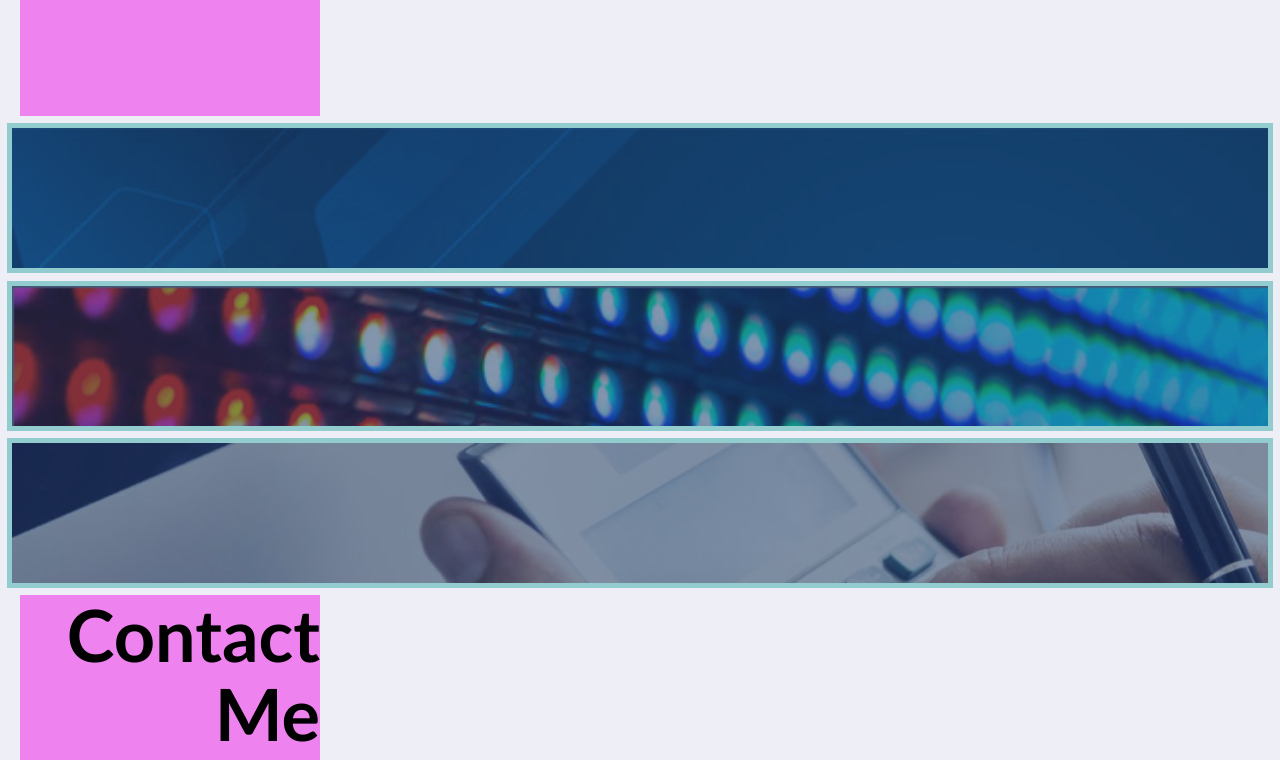
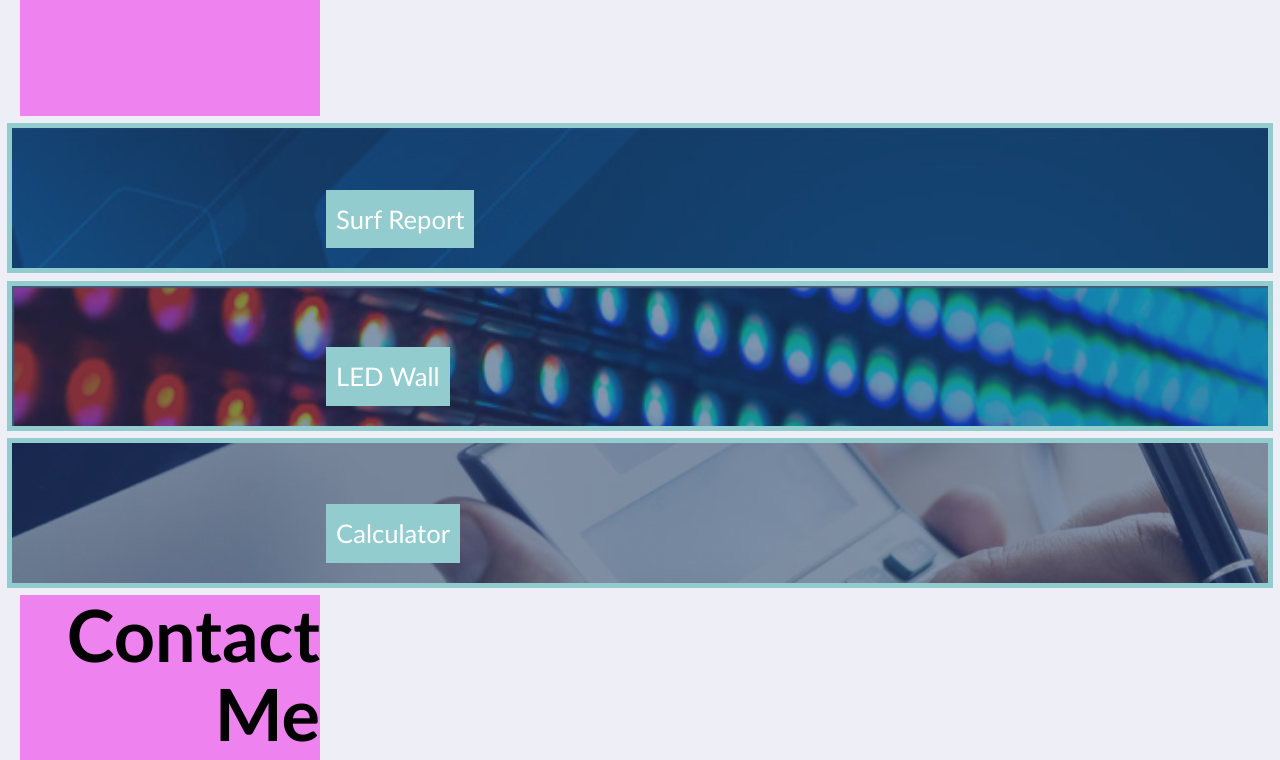
Before and after one commit to jaornelas/advanced-css-challenge, a plain HTML site: page index.html in a window 1280 px wide. Shown: the part 619-1379 px from the top of the page. Drawn offline with Linux system fonts and the light colour scheme; files whose address does not match are found by name.

Commit message:
add text to boxes

```diff
--- a/assets/styles.css
+++ b/assets/styles.css
@@ -208,6 +208,15 @@ nav a:hover {
     font-size: 0.9rem;
 }
 
+.text {
+    position: relative;
+    z-index: 1;
+    color: white;
+    font-size: 1.6rem;
+    padding: 10px;
+    background-color: var(--secondary);
+}
+
   /* feature first portfolio item */
 .flex-item:first-child {
     display: inline;
--- a/index.html
+++ b/index.html
@@ -44,9 +44,16 @@
 
      <section>
         <h2 class="box">Work</h2>
-            <div class="flex-item flex container surf-report"></div>
-            <div class="flex-item led-wall"></div>
-            <div class="flex-item react-calc"></div>
+
+            <div class="flex-item flex container surf-report">
+                <p class="text">Surf Report</p>
+            </div>
+            <div class="flex-item led-wall">
+                <p class="text">LED Wall</p>
+            </div>
+            <div class="flex-item react-calc">
+                <p class="text">Calculator</p>
+            </div>
             <div class="flex item run-buddy"></div>
             <div class="flex item pastel-puzzles"></div>
     </section>
```
